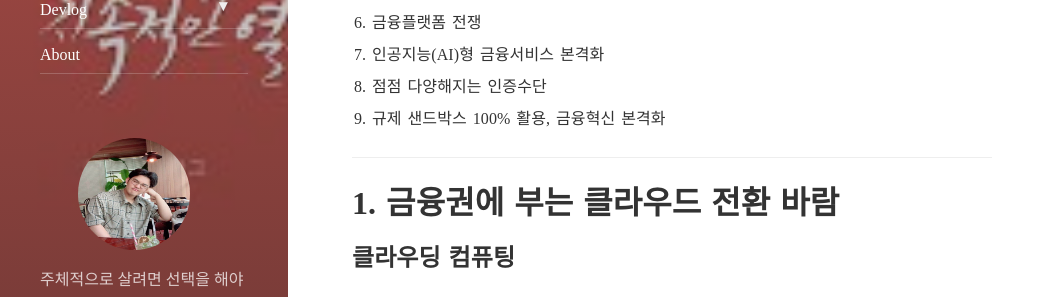
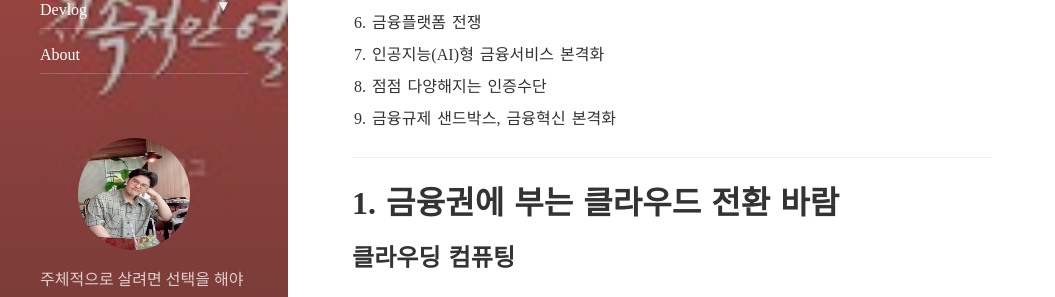
Before and after one commit to koreahong/koreahong.github.io, a Jekyll site: the page built from _posts/2020-09-17-2020 금융권 디지털 이슈 전망.markdown, in a window 1280 px wide and 900 px high. Shown: the part 438-735 px from the top of the window, without its empty margins (0-1055 px from the left). Built offline with Jekyll 4.4.1, drawn with Linux system fonts in a browser that asks for light colours; nearby versions of some CDN libraries; some of the changed text lies outside the part shown.

Commit message:
ㅕㅔㅇㅁㅅㄷ

```diff
--- a/_posts/2020-09-17-2020 금융권 디지털 이슈 전망.markdown
+++ b/_posts/2020-09-17-2020 금융권 디지털 이슈 전망.markdown
@@ -16,7 +16,7 @@
 6. 금융플랫폼 전쟁
 7. 인공지능(AI)형 금융서비스 본격화
 8. 점점 다양해지는 인증수단
-9. 규제 샌드박스 100% 활용, 금융혁신 본격화
+9. 금융규제 샌드박스, 금융혁신 본격화
 
 ------
 
@@ -127,7 +127,7 @@
  	- 금융의 디지털화로 더욱 다양한 인증수단이 시장에 등장할 전망
  	- 인증수단의 안전성 확보를 위한 기준 마련 필요
 
-# **9. 규제 샌드박스 100% 활용, 금융혁신 본격화**
+# **9. 금융규제 샌드박스, 금융혁신 본격화**
 ## 금융규제 샌드박스
 + 금융소비자·금융시장을 위협하지 않는 범위 내에서, 금융회사 등이 혁신적인 금융서비스를 실제 시장에 출시해볼 수 있도록, 일시적으로 규제를 유예 또는 면제해주는 제도
 ![sandbox_ex](https://user-images.githubusercontent.com/51938331/93410448-f62aa800-f8d3-11ea-9b2b-b899adfeebef.PNG)
```
